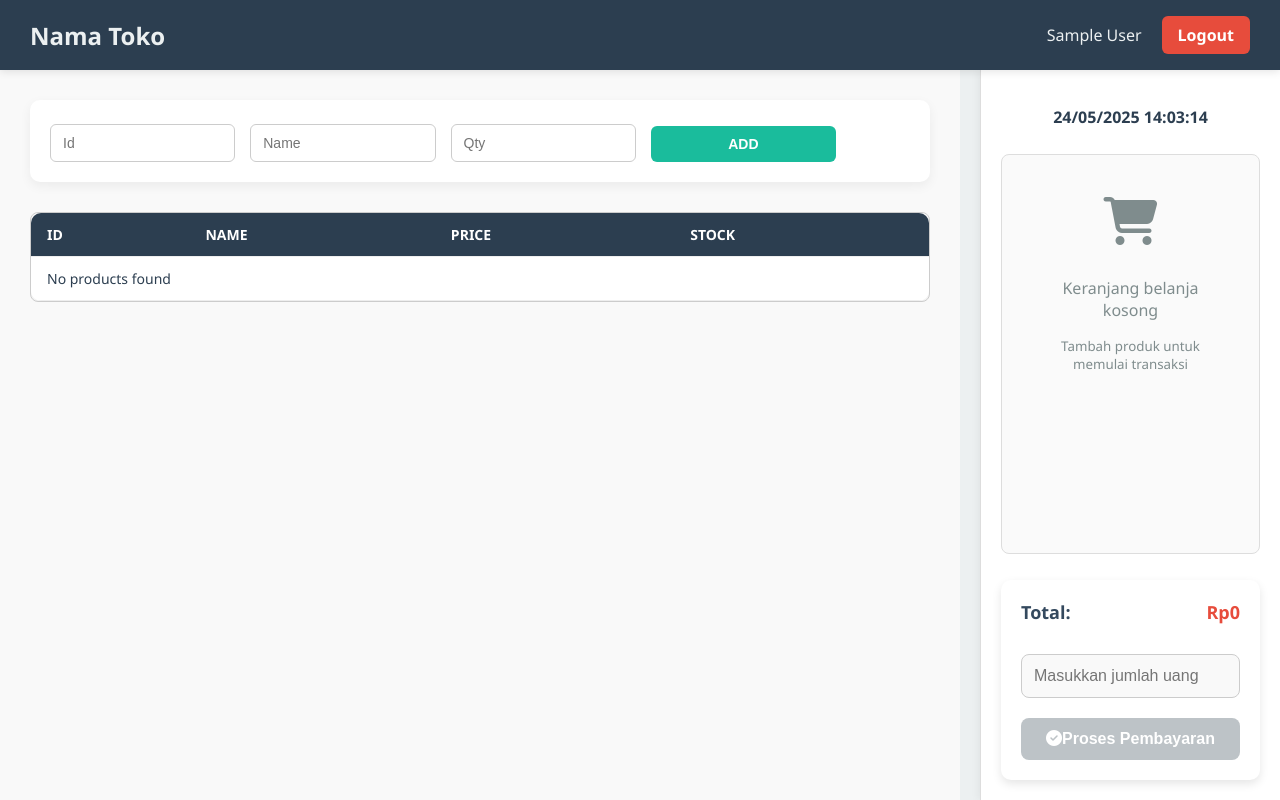
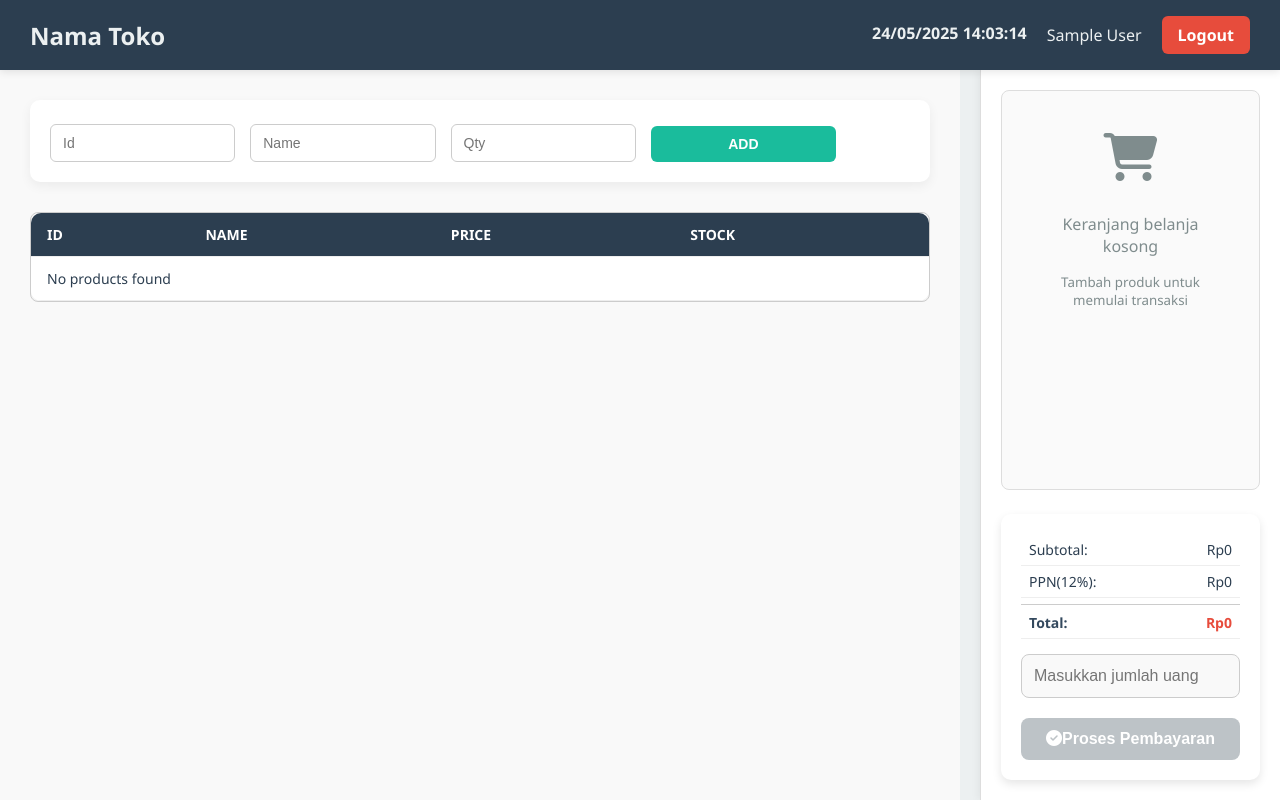
Before and after one commit to Zyoll123/Toko-Swalayan, a PHP site: page /kasir.php in a window 1280 px wide. Run offline with PHP 8.4, Linux system fonts and the light colour scheme; the visitor is signed in with stand-in values (Sample User, id 1); data that the repository does not hold is empty.

Commit message:
ppn done kurang invoice

```diff
--- a/kasir/kasir.php
+++ b/kasir/kasir.php
@@ -65,11 +65,13 @@ $invoice = null;
 if (isset($_POST['checkout'])) {
     $total_uang = $_POST['total_uang'];
     $total_belanja = array_sum(array_column($_SESSION['cart'], 'Subtotal'));
+    $ppn = $total_belanja * 0.12;
+    $total = $total_belanja + $ppn;
     $tanggal = date("Y-m-d H:i:s");
-    if ($total_uang >= $total_belanja) {
-        $kembalian = $total_uang - $total_belanja;
-        mysqli_query($conn, "INSERT INTO transactions (Transaction_Date, Total, Money_Paid, `Change`, Employee_Id)
-        VALUES ('$tanggal', '$total_belanja', '$total_uang', '$kembalian', '$id_kasir')");
+    if ($total_uang >= $total) {
+        $kembalian = $total_uang - $total;
+        mysqli_query($conn, "INSERT INTO transactions (Transaction_Date, Subtotal, PPN, Total, Money_Paid, `Change`, Employee_Id)
+        VALUES ('$tanggal', '$total_belanja', '$ppn', '$total', '$total_uang', '$kembalian', '$id_kasir')");
         $transaction_id = mysqli_insert_id($conn);
         foreach ($_SESSION['cart'] as $item) {
             mysqli_query($conn, "INSERT INTO transaction_details (Quantity, Subtotal, Product_Id, Transaction_Id)
@@ -114,6 +116,7 @@ if (isset($_POST['checkout'])) {
             <h2>Nama Toko</h2>
         </div>
         <div class="kasir-info">
+            <p id="liveClock">Loading time...</p>
             <span><?php echo htmlspecialchars($kasirName); ?></span>
             <a href="../aksi/logout.php" class="logout-btn">Logout</a>
         </div>
@@ -193,10 +196,10 @@ if (isset($_POST['checkout'])) {
             </div>
         </div>
         <div class="transaction-info">
-            <div class="cart-header">
-                <!-- <input type="text" placeholder="Customer"> -->
+            <!-- <div class="cart-header">
+                <input type="text" placeholder="Customer">
                 <p id="liveClock">Loading time...</p>
-            </div>
+            </div> -->
             <div class="cart-items">
                 <?php if (empty($_SESSION['cart'])) { ?>
                     <div class="empty-cart">
@@ -224,11 +227,29 @@ if (isset($_POST['checkout'])) {
             </div>
             <div class="cart-summary">
                 <?php
-                $total_keranjang = 0;
-                foreach ($_SESSION['cart'] as $item) {
-                    $total_keranjang += $item['Subtotal'];
+                function hitungSubtotal()
+                {
+                    return isset($_SESSION['cart']) ? array_sum(array_column($_SESSION['cart'], 'Subtotal')) : 0;
                 }
+
+                function hitungPPN()
+                {
+                    $subtotal = hitungSubtotal();
+                    return $subtotal * 0.12;
+                }
+
+                $subtotal = hitungSubtotal();
+                $ppn = hitungPPN();
+                $total_keranjang = $subtotal + $ppn;
                 ?>
+                <div class="cart-sub">
+                    <span>Subtotal:</span>
+                    <span>Rp<?= number_format($subtotal, 0, ",", ".") ?></span>
+                </div>
+                <div class="cart-sub">
+                    <span>PPN(12%):</span>
+                    <span>Rp<?= number_format($ppn, 0, ",", ".") ?></span>
+                </div>
                 <div class="cart-Total">
                     <span>Total:</span>
                     <span>Rp<?= number_format($total_keranjang, 0, ",", ".") ?></span>
--- a/kasir/style/kasir.css
+++ b/kasir/style/kasir.css
@@ -245,7 +245,6 @@ tr.clickable-row:hover {
     text-align: center;
     font-weight: bold;
     margin-bottom: 20px;
-    color: #2c3e50;
 }
 
 .transaction-content {
@@ -343,14 +342,24 @@ tr.clickable-row:hover {
     font-size: 16px;
 }
 
+.cart-sub,
 .cart-Total {
     display: flex;
     justify-content: space-between;
-    margin-bottom: 15px;
-    font-weight: 600;
-    font-size: 18px;
+    font-size: 14px;
+    padding: 6px 8px;
+    border-bottom: 1px solid #eee;
     color: #2c3e50;
 }
+
+.cart-Total {
+    font-weight: bold;
+    color: #27ae60;
+    border-top: 1px solid #ccc;
+    margin-top: 6px;
+    padding-top: 8px;
+}
+
 
 .cart-Total span:first-child {
     color: #34495e;
```
